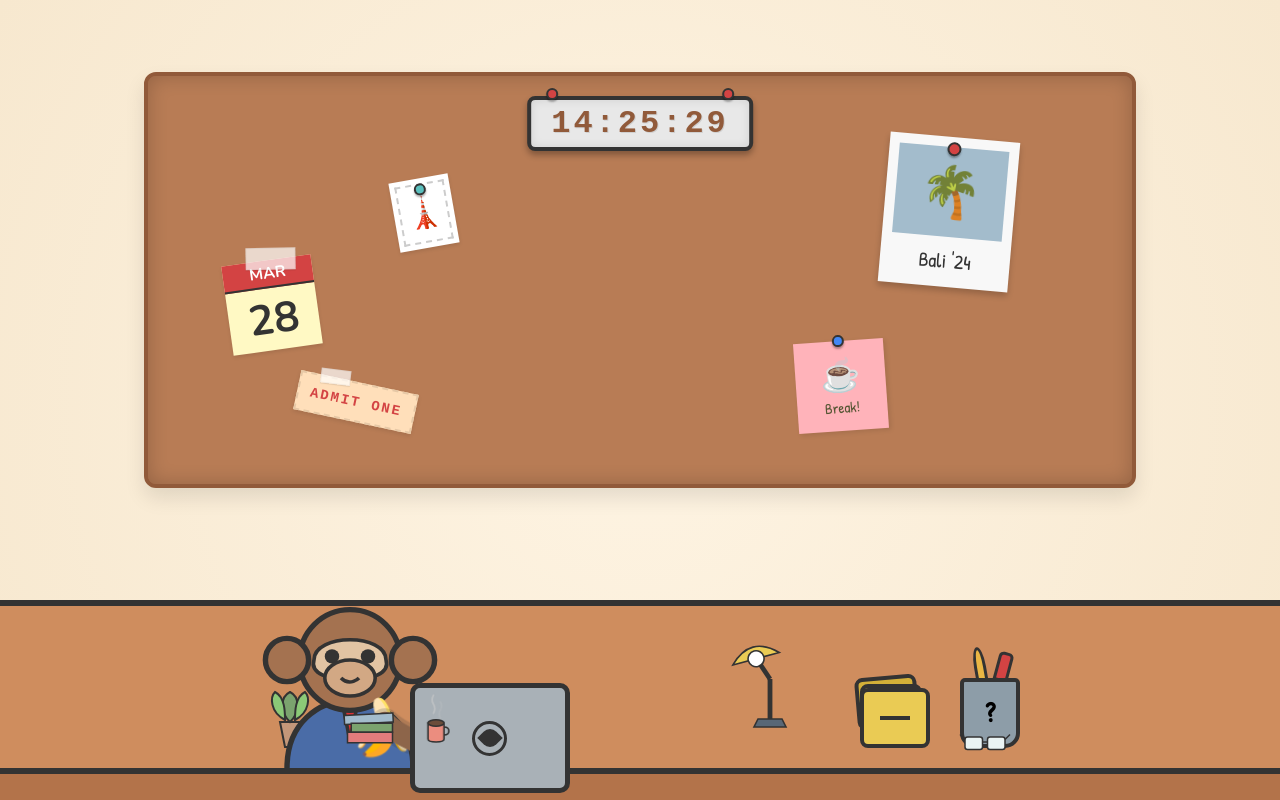
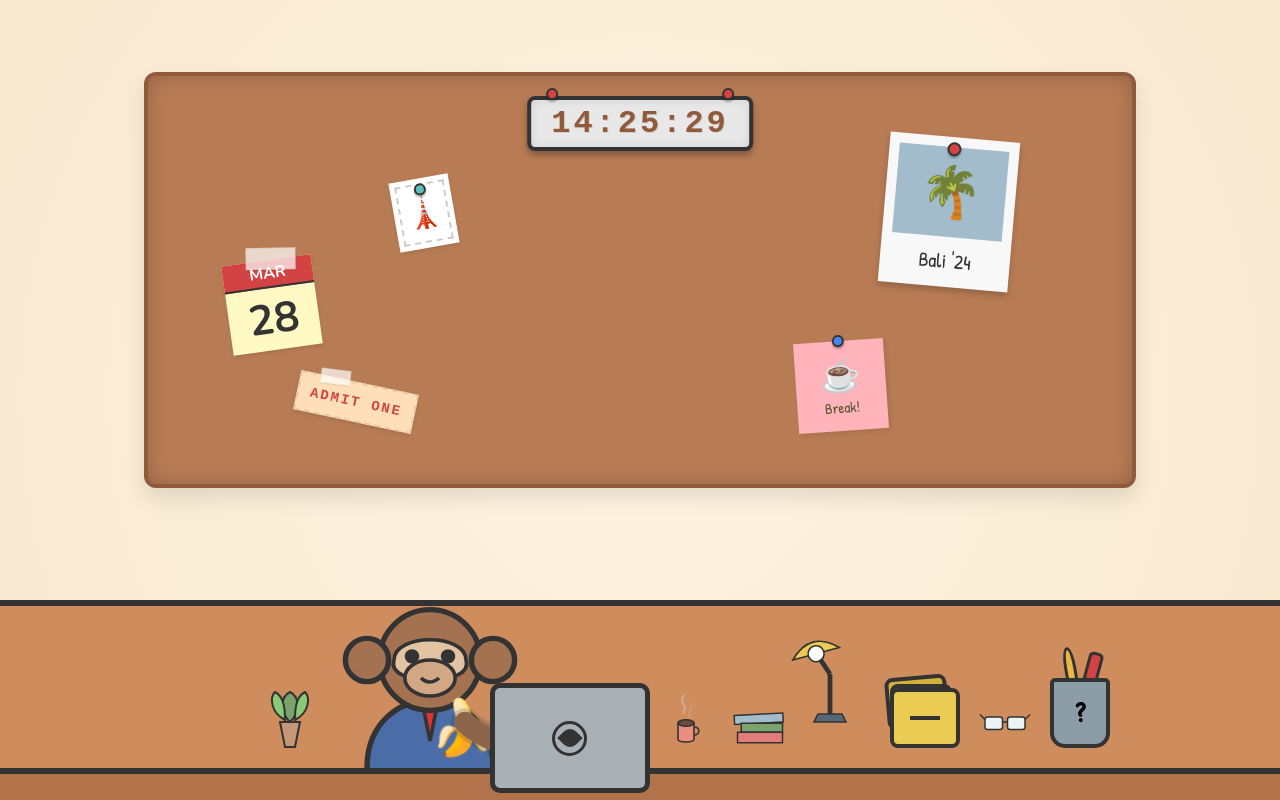
Before and after one commit to tuankiet3/stick-it-with-monkey, a React (Vite) app: page / in a window 1280 px wide. Built offline with nearby package versions, Linux system fonts and the light colour scheme.

Commit message:
Fix layout overlap of desk decorations via Flex-based alignment

```diff
--- a/src/components/Desk.jsx
+++ b/src/components/Desk.jsx
@@ -49,9 +49,13 @@
           padding: '0 20px'
         }}>
 
-        {/* --- DESK DECORATIONS (5 items) --- */}
-        {/* Plant (far left) */}
-        <div style={{ position: 'absolute', left: '20px', bottom: '10px', zIndex: 1, pointerEvents: 'none' }}>
+        {/* --- INTERACTIVE DESK CONTENT --- */}
+
+          {/* Left: Plant, [Monkey & Laptop], Coffee, Books */}
+          <div style={{ display: 'flex', alignItems: 'flex-end', gap: '20px', position: 'relative' }}>
+
+            {/* Plant */}
+            <div style={{ zIndex: 1, pointerEvents: 'none', marginBottom: '10px' }}>
               <svg width="60" height="70" viewBox="0 0 50 70" style={{ overflow: 'visible' }}>
                 <path d="M 15 40 L 35 40 L 30 65 L 20 65 Z" fill="#c49779" stroke="var(--stroke)" strokeWidth="2" /> {/* pot */}
                 <path d="M 25 40 C 15 30, 15 15, 25 10 C 35 15, 35 30, 25 40 Z" fill="#7ba36e" stroke="var(--stroke)" strokeWidth="2" /> {/* leaf 1 */}
@@ -60,58 +64,8 @@
               </svg>
             </div>
 
-        {/* Books (left center) */}
-        <div style={{ position: 'absolute', left: '100px', bottom: '15px', zIndex: 2, pointerEvents: 'none' }}>
-          <svg width="60" height="40" viewBox="0 0 80 50">
-            <rect x="5" y="10" width="65" height="12" fill="#a3bccc" stroke="var(--stroke)" strokeWidth="2" transform="rotate(-3)" />
-            <rect x="15" y="20" width="55" height="12" fill="#7ba36e" stroke="var(--stroke)" strokeWidth="2" />
-            <rect x="10" y="32" width="60" height="14" fill="#e27c7c" stroke="var(--stroke)" strokeWidth="2" />
-          </svg>
-        </div>
-
-        {/* Coffee Mug (inner left near monkey) */}
-        <div style={{ position: 'absolute', left: '180px', bottom: '15px', zIndex: 4, pointerEvents: 'none' }}>
-          <svg width="40" height="40" viewBox="0 0 50 50" style={{ overflow: 'visible' }}>
-            <g className="steam-animation">
-              <path d="M 15 15 Q 18 10 15 5 T 15 -5" fill="none" stroke="#ccc" strokeWidth="2" strokeLinecap="round" />
-              <path d="M 25 15 Q 22 10 25 5 T 25 -5" fill="none" stroke="#ccc" strokeWidth="2" strokeLinecap="round" />
-            </g>
-            <path d="M 30 25 C 38 25, 38 35, 30 35" fill="none" stroke="var(--stroke)" strokeWidth="2" /> {/* handle */}
-            <path d="M 10 20 L 10 40 C 10 45, 30 45, 30 40 L 30 20 Z" fill="#eb8d7f" stroke="var(--stroke)" strokeWidth="2" />
-            <ellipse cx="20" cy="20" rx="10" ry="4" fill="#6b4c3a" stroke="var(--stroke)" strokeWidth="2" /> {/* coffee inside */}
-          </svg>
-        </div>
-
-        {/* Desk Lamp (right center) */}
-        <div style={{ position: 'absolute', right: '230px', bottom: '15px', zIndex: 1, pointerEvents: 'none' }}>
-          <svg width="80" height="120" viewBox="0 0 100 120" style={{ overflow: 'visible' }}>
-            <path d="M 30 110 L 70 110 L 65 100 L 35 100 Z" fill="#586776" stroke="var(--stroke)" strokeWidth="2" /> {/* base */}
-            <path d="M 50 100 L 50 50" fill="none" stroke="var(--stroke)" strokeWidth="6" /> {/* stand */}
-            <path d="M 50 50 L 30 20" fill="none" stroke="var(--stroke)" strokeWidth="6" /> {/* arm */}
-            <g transform="translate(10, -5) rotate(-15 20 20)">
-              <path d="M -10 30 Q 20 0 50 30 Z" fill="#eacb54" stroke="var(--stroke)" strokeWidth="2" /> {/* hood */}
-              <circle cx="20" cy="30" r="10" fill="#fff" stroke="var(--stroke)" strokeWidth="2" /> {/* bulb */}
-            </g>
-          </svg>
-        </div>
-
-        {/* Glasses (far right) */}
-        <div style={{ position: 'absolute', right: '30px', bottom: '10px', zIndex: 6, pointerEvents: 'none' }}>
-          <svg width="50" height="20" viewBox="0 0 100 40" style={{ overflow: 'visible' }}>
-            <rect x="10" y="10" width="35" height="25" rx="5" fill="#eaf4f4" stroke="var(--stroke)" strokeWidth="3" />
-            <rect x="55" y="10" width="35" height="25" rx="5" fill="#eaf4f4" stroke="var(--stroke)" strokeWidth="3" />
-            <path d="M 45 20 L 55 20" fill="none" stroke="var(--stroke)" strokeWidth="3" />
-            <path d="M 10 15 L 0 5" fill="none" stroke="var(--stroke)" strokeWidth="3" />
-            <path d="M 90 15 L 100 5" fill="none" stroke="var(--stroke)" strokeWidth="3" />
-          </svg>
-        </div>
-
-
-        {/* --- INTERACTIVE DESK CONTENT --- */}
-
-          {/* Left: Laptop & Monkey */}
-          <div style={{ display: 'flex', alignItems: 'flex-end', gap: '-10px', position: 'relative' }}>
-
+            {/* Monkey & Laptop Group */}
+            <div style={{ display: 'flex', alignItems: 'flex-end' }}>
               {/* Monkey Character */}
             <div
               onClick={() => {
@@ -272,13 +226,50 @@
                  </div>
                )}
             </div>
+            </div>
+
+            {/* Coffee Mug */}
+            <div style={{ zIndex: 4, pointerEvents: 'none', marginBottom: '15px' }}>
+              <svg width="40" height="40" viewBox="0 0 50 50" style={{ overflow: 'visible' }}>
+                <g className="steam-animation">
+                  <path d="M 15 15 Q 18 10 15 5 T 15 -5" fill="none" stroke="#ccc" strokeWidth="2" strokeLinecap="round" />
+                  <path d="M 25 15 Q 22 10 25 5 T 25 -5" fill="none" stroke="#ccc" strokeWidth="2" strokeLinecap="round" />
+                </g>
+                <path d="M 30 25 C 38 25, 38 35, 30 35" fill="none" stroke="var(--stroke)" strokeWidth="2" /> {/* handle */}
+                <path d="M 10 20 L 10 40 C 10 45, 30 45, 30 40 L 30 20 Z" fill="#eb8d7f" stroke="var(--stroke)" strokeWidth="2" />
+                <ellipse cx="20" cy="20" rx="10" ry="4" fill="#6b4c3a" stroke="var(--stroke)" strokeWidth="2" /> {/* coffee inside */}
+              </svg>
+            </div>
+
+            {/* Books */}
+            <div style={{ zIndex: 2, pointerEvents: 'none', marginBottom: '15px' }}>
+              <svg width="60" height="40" viewBox="0 0 80 50">
+                <rect x="5" y="10" width="65" height="12" fill="#a3bccc" stroke="var(--stroke)" strokeWidth="2" transform="rotate(-3)" />
+                <rect x="15" y="20" width="55" height="12" fill="#7ba36e" stroke="var(--stroke)" strokeWidth="2" />
+                <rect x="10" y="32" width="60" height="14" fill="#e27c7c" stroke="var(--stroke)" strokeWidth="2" />
+              </svg>
+            </div>
 
           </div>
 
-          {/* Right: Notes Stack and Pen Cup */}
-          <div style={{ display: 'flex', alignItems: 'flex-end', gap: '30px', paddingBottom: '20px' }}>
+          {/* Right: Desk Lamp, Folders, Glasses, Pen Cup */}
+          <div style={{ display: 'flex', alignItems: 'flex-end', gap: '20px', paddingBottom: '20px' }}>
 
-            {/* Context Menu for Notes */}
+            {/* Desk Lamp */}
+            <div style={{ zIndex: 1, pointerEvents: 'none' }}>
+              <svg width="80" height="120" viewBox="0 0 100 120" style={{ overflow: 'visible' }}>
+                <path d="M 30 110 L 70 110 L 65 100 L 35 100 Z" fill="#586776" stroke="var(--stroke)" strokeWidth="2" /> {/* base */}
+                <path d="M 50 100 L 50 50" fill="none" stroke="var(--stroke)" strokeWidth="6" /> {/* stand */}
+                <path d="M 50 50 L 30 20" fill="none" stroke="var(--stroke)" strokeWidth="6" /> {/* arm */}
+                <g transform="translate(10, -5) rotate(-15 20 20)">
+                  <path d="M -10 30 Q 20 0 50 30 Z" fill="#eacb54" stroke="var(--stroke)" strokeWidth="2" /> {/* hood */}
+                  <circle cx="20" cy="30" r="10" fill="#fff" stroke="var(--stroke)" strokeWidth="2" /> {/* bulb */}
+                </g>
+              </svg>
+            </div>
+
+            {/* Context Menu & Folders */}
+            <div style={{ position: 'relative' }}>
               <AnimatePresence>
               {pickerOpen && (
                 <motion.div
@@ -345,6 +336,18 @@
                 <div style={{ width: '30px', height: '4px', background: 'var(--stroke)' }}></div>
               )}
             </button>
+            </div>
+
+            {/* Glasses */}
+            <div style={{ zIndex: 6, pointerEvents: 'none', marginBottom: '10px' }}>
+              <svg width="50" height="20" viewBox="0 0 100 40" style={{ overflow: 'visible' }}>
+                <rect x="10" y="10" width="35" height="25" rx="5" fill="#eaf4f4" stroke="var(--stroke)" strokeWidth="3" />
+                <rect x="55" y="10" width="35" height="25" rx="5" fill="#eaf4f4" stroke="var(--stroke)" strokeWidth="3" />
+                <path d="M 45 20 L 55 20" fill="none" stroke="var(--stroke)" strokeWidth="3" />
+                <path d="M 10 15 L 0 5" fill="none" stroke="var(--stroke)" strokeWidth="3" />
+                <path d="M 90 15 L 100 5" fill="none" stroke="var(--stroke)" strokeWidth="3" />
+              </svg>
+            </div>
 
             {/* Pen Cup / Help Button */}
             <button
```
Lines whose indentation alone changed are shown as unchanged.
